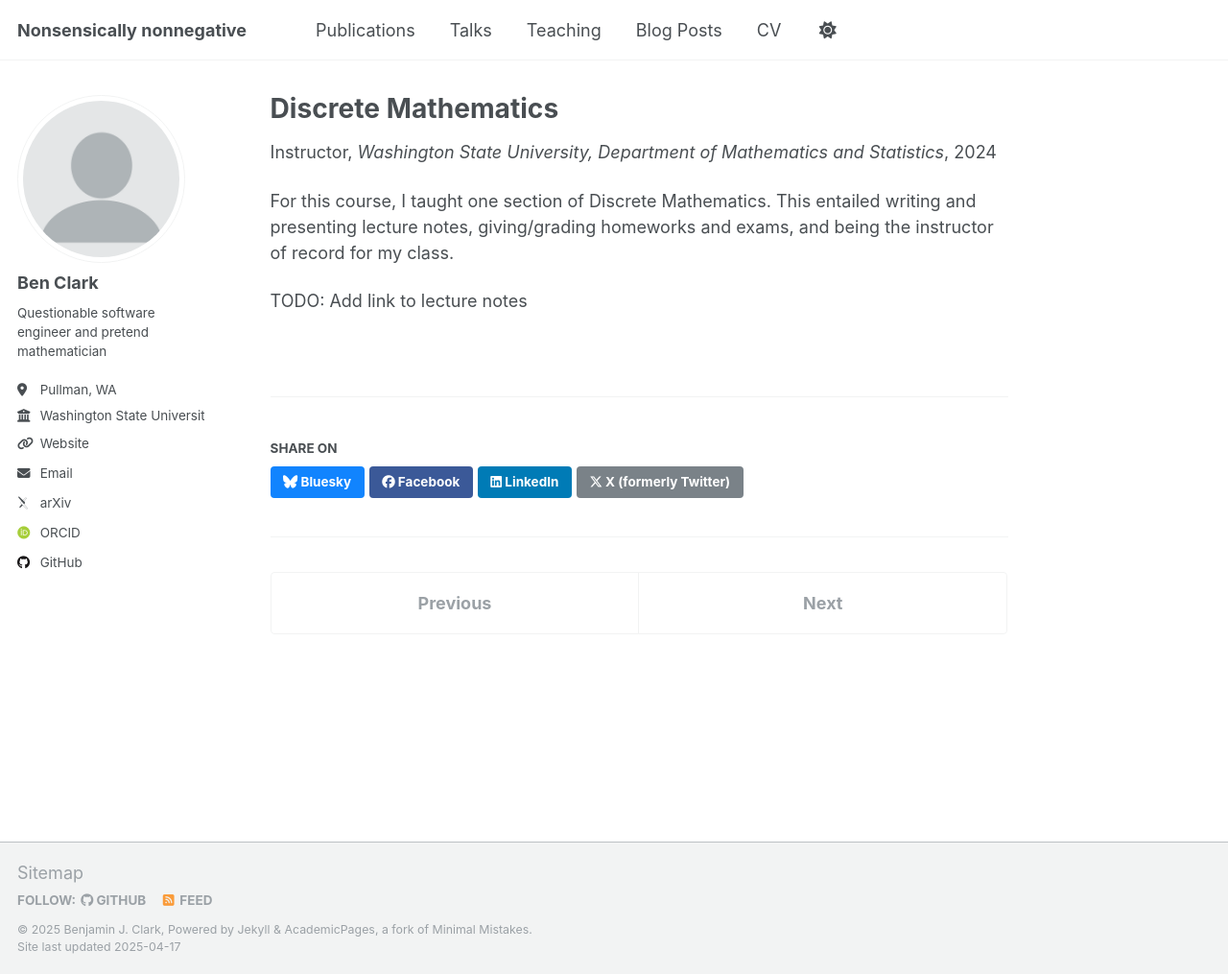
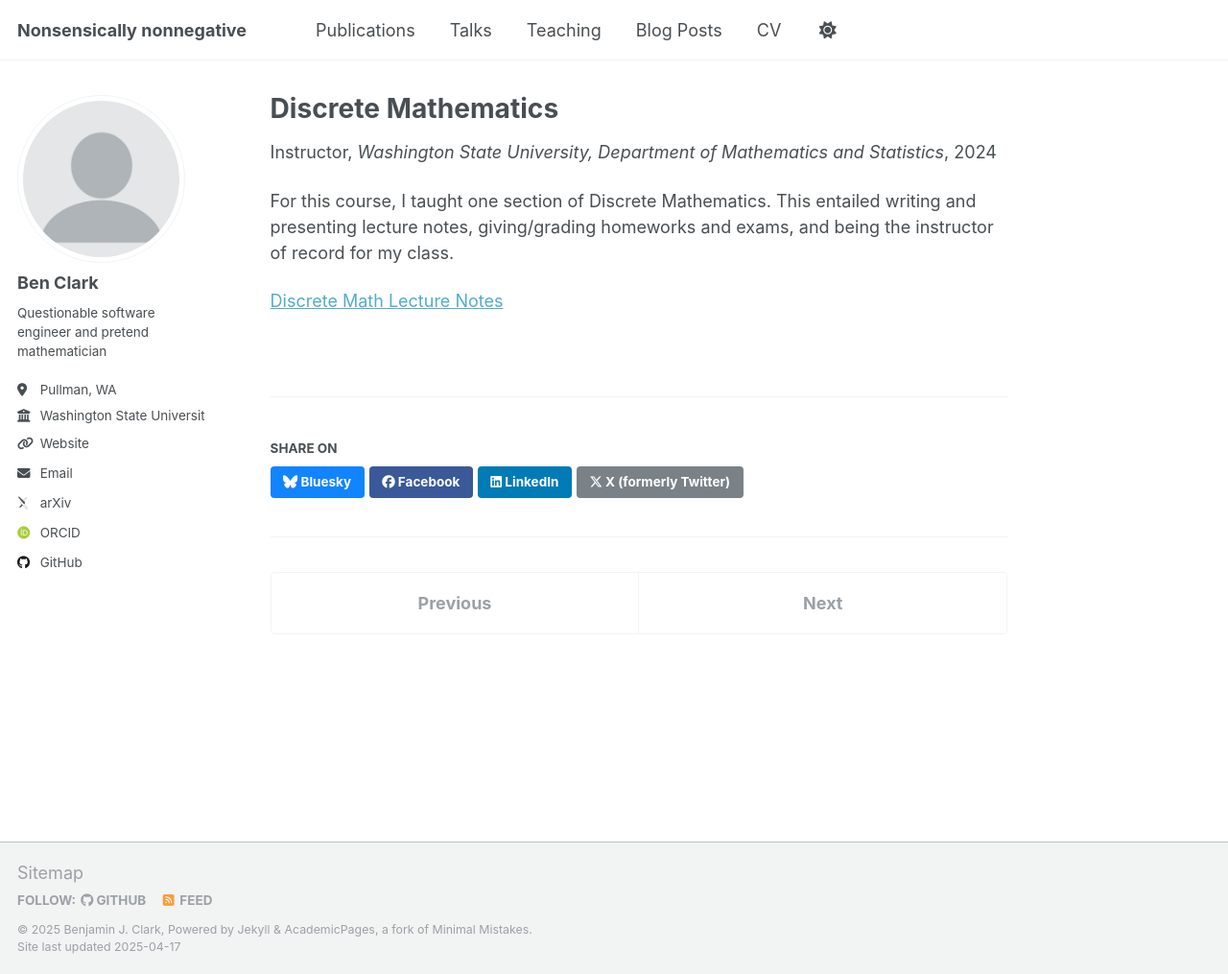
Before and after one commit to Thrinador/nonsensicallynonnegative, a Jekyll site: the page built from _teaching/2024-fall-discrete-math.md, in a window 1280 px wide and 1015 px high. Shown: the whole window at 96% size. Built offline with Jekyll 4.4.1, drawn with Linux system fonts in a browser that asks for light colours; some web fonts are replaced.

Commit message:
Fix broken lecture notes link

```diff
--- a/_teaching/2024-fall-discrete-math.md
+++ b/_teaching/2024-fall-discrete-math.md
@@ -10,4 +10,4 @@ location: "Pullman, WA"
 
 For this course, I taught one section of Discrete Mathematics. This entailed writing and presenting lecture notes, giving/grading homeworks and exams, and being the instructor of record for my class.
 
-TODO: Add link to lecture notes
+[Discrete Math Lecture Notes]({{ '/files/discrete_math_lecture_notes.pdf' | relative_url }})
```
Also changed, not shown: _teaching/2023-fall-discrete-math.md (+1 -1 lines).
